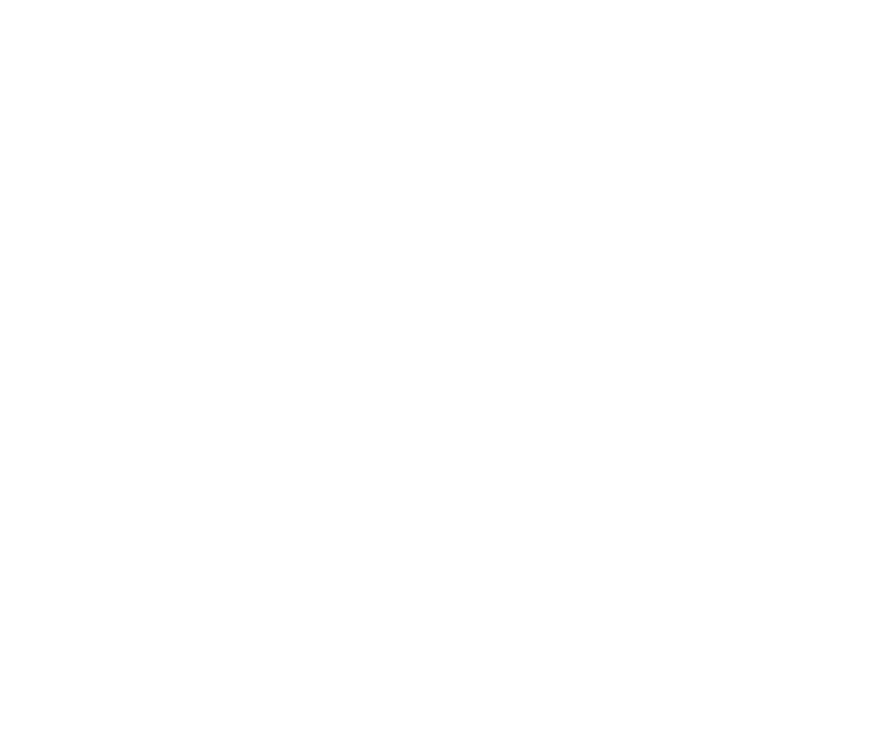
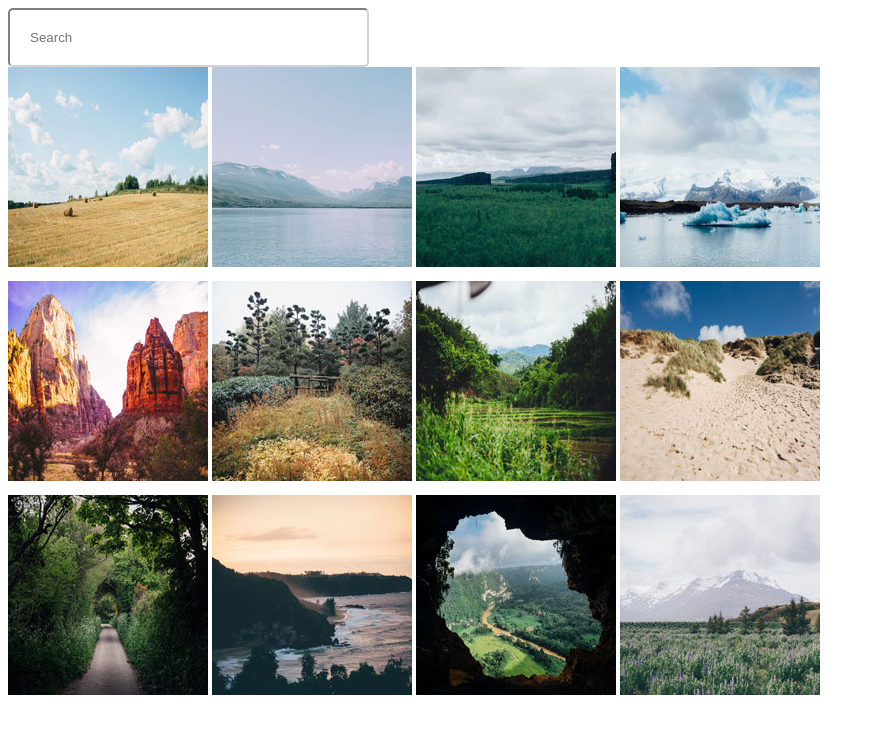
Before and after one commit to erikajoydelacruz/photo-gallery, a plain HTML site: page index.html in a window 1280 px wide. Shown: the whole page, without its empty margins (0-875 px from the left). Drawn offline with Linux system fonts and the light colour scheme.

Commit message:
Created thumbnail layout

```diff
--- a/index.html
+++ b/index.html
@@ -8,5 +8,29 @@
     </head>
     <body>
 
+        <input type="text" placeholder="Search">
+
+        <div class="container">
+            <div class="row1">
+                <img src="photos/thumbnails/01.jpg">
+                <img src="photos/thumbnails/02.jpg">
+                <img src="photos/thumbnails/03.jpg">
+                <img src="photos/thumbnails/04.jpg">
+            </div>
+
+            <div class="row2">
+                <img src="photos/thumbnails/05.jpg">
+                <img src="photos/thumbnails/06.jpg">
+                <img src="photos/thumbnails/07.jpg">
+                <img src="photos/thumbnails/08.jpg">
+            </div>
+
+            <div class="row3">
+                <img src="photos/thumbnails/09.jpg">
+                <img src="photos/thumbnails/10.jpg">
+                <img src="photos/thumbnails/11.jpg">
+                <img src="photos/thumbnails/12.jpg">
+            </div>
+        </div>
     </body>
 </html>
```
